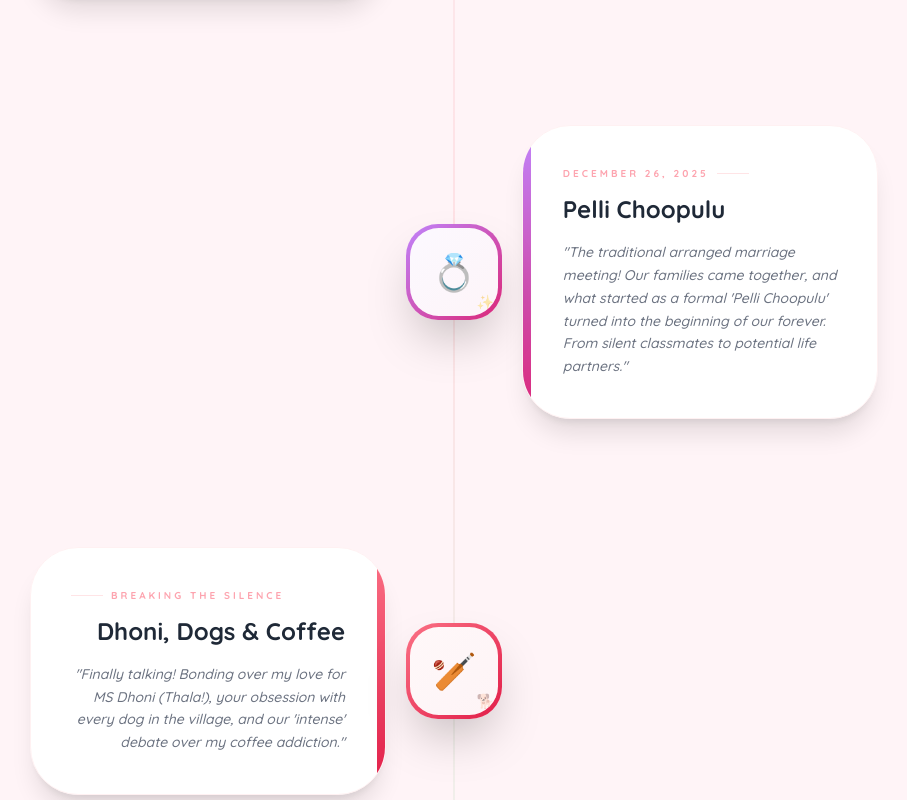
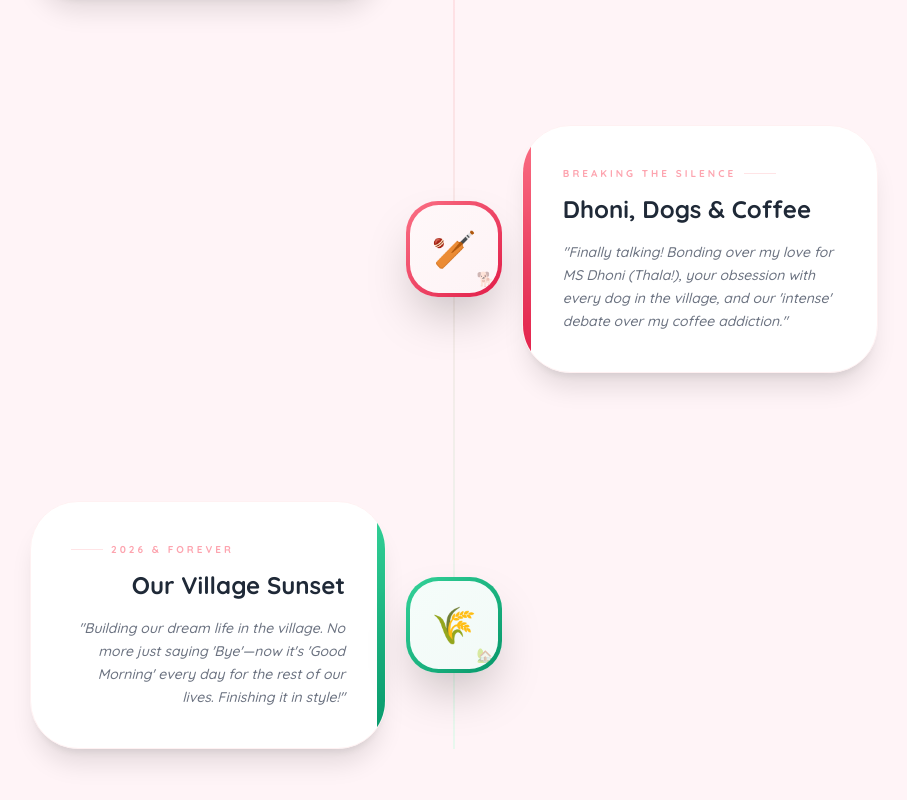
Before and after one commit to kakani17481a0566/cricket_val, a React (Vite) app: page / in a window 1280 px wide. Shown: the part 3040-3840 px from the top of the page, without its empty margins (186-1093 px from the left). Built offline with nearby package versions, Linux system fonts and the light colour scheme.

Commit message:
Update LoveTimeline.tsx

```diff
--- a/components/LoveTimeline.tsx
+++ b/components/LoveTimeline.tsx
@@ -24,14 +24,14 @@ const LoveTimeline: React.FC<LoveTimelineProps> = ({ mohithAvatar, likhitaAvatar
       desc: "Our parents stepped in as the ultimate umpires! They 'arranged' what we were too shy to start ourselves, turning those silent student years into a lifetime partnership.",
       color: "from-yellow-400 to-amber-600"
     },
-    {
-      title: "Pelli Choopulu",
-      date: "December 26, 2025",
-      icon: "💍",
-      subIcon: "✨",
-      desc: "The traditional arranged marriage meeting! Our families came together, and what started as a formal 'Pelli Choopulu' turned into the beginning of our forever. From silent classmates to potential life partners.",
-      color: "from-purple-400 to-pink-600"
-    },
+    // {
+    //   title: "Pelli Choopulu",
+    //   date: "December 26, 2025",
+    //   icon: "💍",
+    //   subIcon: "✨",
+    //   desc: "The traditional arranged marriage meeting! Our families came together, and what started as a formal 'Pelli Choopulu' turned into the beginning of our forever. From silent classmates to potential life partners.",
+    //   color: "from-purple-400 to-pink-600"
+    // },
     {
       title: "Dhoni, Dogs & Coffee",
       date: "Breaking the Silence",
```
